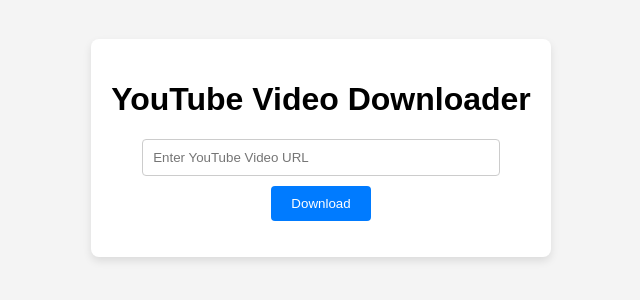
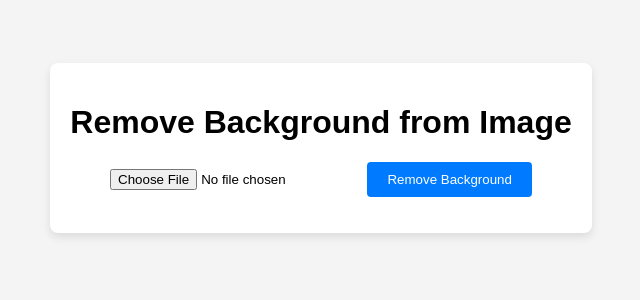
Before and after one commit to Cao573/lineatools, a website: page public/index.html in a window 1280 px wide. Shown: the part 252-552 px from the top of the page, without its empty margins (319-959 px from the left). Drawn offline with Linux system fonts and the light colour scheme.

Commit message:
Update index.html

```diff
--- a/public/index.html
+++ b/public/index.html
@@ -3,17 +3,18 @@
 <head>
     <meta charset="UTF-8">
     <meta name="viewport" content="width=device-width, initial-scale=1.0">
-    <title>Video Downloader</title>
+    <title>Remove Background</title>
     <link rel="stylesheet" href="styles.css">
 </head>
 <body>
     <div class="container">
-        <h1>YouTube Video Downloader</h1>
-        <form id="downloadForm">
-            <input type="text" id="videoUrl" placeholder="Enter YouTube Video URL" required>
-            <button type="submit">Download</button>
+        <h1>Remove Background from Image</h1>
+        <form id="uploadForm">
+            <input type="file" id="imageUpload" accept="image/*" required>
+            <button type="submit">Remove Background</button>
         </form>
         <p id="message"></p>
+        <img id="resultImage" alt="Result" style="display: none; max-width: 100%; margin-top: 20px;">
     </div>
 
     <script src="script.js"></script>
```
